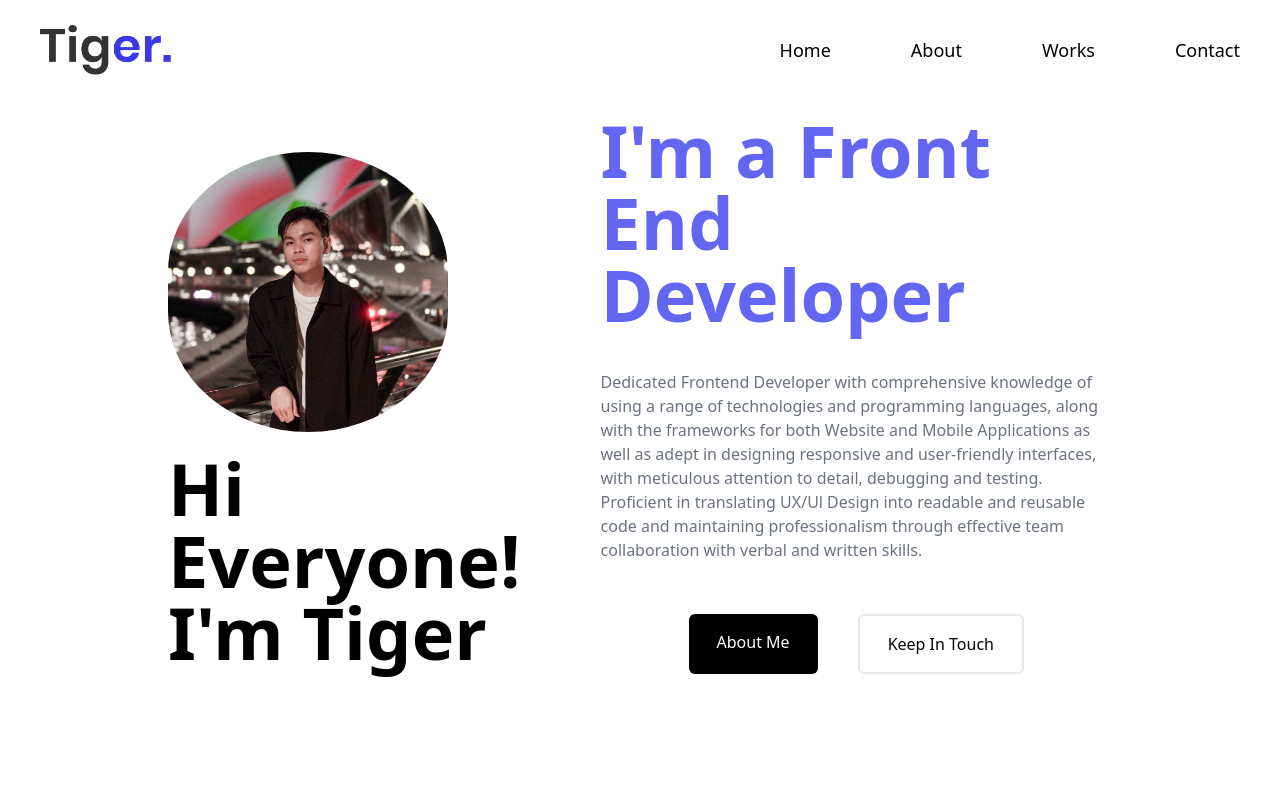
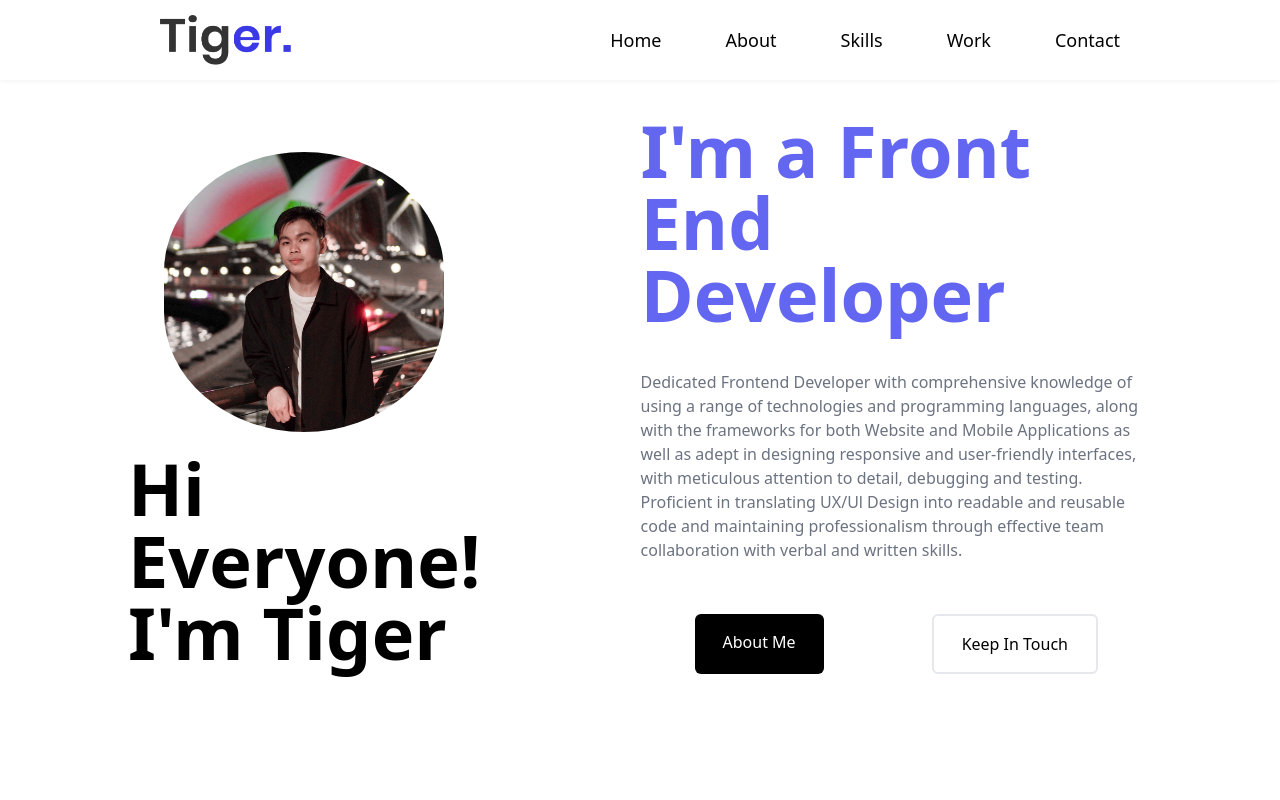
Before and after one commit to ttigerr/portfolio-project, a React (Create React App) app: page / in a window 1280 px wide. Shown: the top 800 px of the page. Built offline with nearby package versions, Linux system fonts and the light colour scheme.

Commit message:
Header style changed

```diff
--- a/src/App.css
+++ b/src/App.css
@@ -1,15 +1,12 @@
 
 * {
-  padding: 0;
-  margin: 0;
-  /* max-width: 1000; */
-  /* background-color: #121a3e; */
+  margin: auto;
   box-sizing: border-box;
 }
 
 .App {
-  margin: auto;
-  text-align: center;
+  height: 100%;
+  display: block;
 }
 
 .App-logo {
@@ -17,8 +14,30 @@
   pointer-events: none;
 }
 
-nav {
-  display: flex;
+img {
+  max-width: 100%;
+  height: auto;
+  display: block;
+}
+
+/* Header */
+header {
+  display: block;
+}
+
+.l-header {
+  width: 100%;
+  position: fixed;
+  background-color: #ffffff;
+  box-shadow: 0 1px 4px rgba(146, 161, 176, 0.15);
+ }
+
+ .l-home {
+   width: 100%;
+ }
+
+div {
+  display: block;
 }
 
 li {
@@ -29,27 +48,8 @@ li:hover {
   color: #4f46e5;
 }
 
+/* Home */
 
-@media (prefers-reduced-motion: no-preference) {
-  .App-logo {
-    animation: App-logo-spin infinite 20s linear;
-  }
-}
-
-.App-header {
-  background-color: #282c34;
-  min-height: 100vh;
-  display: flex;
-  flex-direction: column;
-  align-items: center;
-  justify-content: center;
-  font-size: calc(10px + 2vmin);
-  color: white;
-}
-
-.App-link {
-  color: #61dafb;
-}
 
 @keyframes App-logo-spin {
   from {
--- a/src/Components/About.jsx
+++ b/src/Components/About.jsx
@@ -1,11 +1,10 @@
 import React from "react";
 import graduation from "../Assets/graduation.JPG";
-import { Box } from "@mui/material";
 
 const About = () => {
   return (
-    <div name="about" id="about" className="w-full h-screen bg-[#FAFAFA] p-3">
-        <div className="max-w-screen-lg mx-auto flex flex-col justify-center w-full h-full">
+    <div name="about" id="about" className="h-screen bg-[#FAFAFA] p-3">
+        <div className="max-w-screen-lg mx-auto flex flex-col justify-center h-full">
             <div className="py-14 flex flex-col justify-center items-center ">
                 <div>
                     <div className="pb-12 pl-4">
@@ -33,7 +32,7 @@ const About = () => {
                 </div>
             </div>
             {/* Professional experience's content */}
-            <Box >
+            {/* <Box >
                 <strong className="text-2xl md:text-5xl">Professinal Experience</strong>
                 <div className='grid sm:grid-cols-2 md:grid-cols-2 gap-20 py-6'>
                     <div className='hover:scale-110 hover:bg-white duration-500'>
@@ -53,7 +52,7 @@ const About = () => {
                         </div>
                     </div>
                 </div>
-            </Box>
+            </Box> */}
         </div>
     </div>
   );
--- a/src/Components/Header.jsx
+++ b/src/Components/Header.jsx
@@ -14,13 +14,14 @@ const Header = () => {
   const handleClick = () => setNav(!nav);
 
   return (
-    <header className="">
-      <nav className='w-full fixed h-[70px] sm:h-[100px] flex justify-between px-3 sm:px-10 items-center bg-white'>
+    <header className="l-header">
+      {/* <nav className='w-full fixed h-[70px] sm:h-[100px] flex justify-between px-3 sm:px-10 items-center bg-white'></nav> */}
+      <nav className="flex items-center h-[5rem]">
         <Link to='home' smooth={true} duration={700}>
           <img src={logo} alt="logo" className="h-[30px] sm:h-[50px]" />
         </Link>
         <div>
-          <ul className='hidden md:flex gap-x-20'>
+          <ul className='hidden md:flex gap-[4rem]'>
               <li>
                 <Link to='home' smooth={true} duration={700}>
                   Home
@@ -32,8 +33,13 @@ const Header = () => {
                 </Link>
               </li>
               <li>
+                <Link to='skills' smooth={true} duration={700}>
+                  Skills
+                </Link>
+              </li>
+              <li>
                 <Link to='work' smooth={true} duration={700}>
-                  Works
+                  Work
                 </Link>
               </li>
               <li>
@@ -44,7 +50,7 @@ const Header = () => {
           </ul>
         </div>
         {/* Hamburger icon*/}
-      <div onClick={handleClick} className='md:hidden z-10'>
+      <div onClick={handleClick} className='md:hidden z-50'>
         {!nav ? <FaBars /> : <FaTimes />}
       </div>
       {/* Mobile menu once it got triggered */}
@@ -55,7 +61,7 @@ const Header = () => {
             : 'absolute top-0 left-0 w-full h-screen bg-white flex flex-col justify-center items-center'
         }
       >
-        <li className='py-6 text-3xl'>
+        <li className='py-4 text-3xl'>
           <Link onClick={handleClick} to='home' smooth={true} duration={700}>
             Home
           </Link>
--- a/src/Components/Home.jsx
+++ b/src/Components/Home.jsx
@@ -4,12 +4,12 @@ import tiger from "../Assets/tiger.jpeg";
 
 const Home = () => {
   return (
-    <div name="home" className="h-screen w-full">
-        <div className="max-w-screen-lg mx-auto flex flex-col items-center justify-center h-full px-3 md:px-10 md:space-x-20 md:flex-row">
-            {/* Left Container */}
-            <div className="text-left items-center">
-                <img src={tiger} alt="profile" className="rounded-full h-40 md:h-80 md:py-5"/>
-                <strong className="text-4xl md:text-7xl pt-3">
+    <div name="home" className="max-w-screen-lg h-screen">
+        <section className="flex flex-col items-center justify-center h-full md:space-x-[10rem] md:flex-row">
+           {/* Left Container */}
+           <div className="text-left">
+                <img src={tiger} alt="profile" className="rounded-full md:h-80 md:py-5"/>
+                <strong className="text-4xl md:text-7xl">
                     Hi Everyone! I'm Tiger
                 </strong>
             </div>
@@ -24,7 +24,7 @@ const Home = () => {
                     with meticulous attention to detail, debugging and testing. Proficient in translating UX/Ul Design into readable and reusable code and
                     maintaining professionalism through effective team collaboration with verbal and written skills.
                 </p>
-                <div className="flex flex-row justify-center space-x-10 md:space-x-10">
+                <div className="flex flex-row justify-center">
                     <Link to="about" smooth duration={500}
                             className="text-white w-fit text-md px-4 py-3 md:text-1xl md:px-7 md:py-4 md:my-3 flex text-center rounded-md bg-black cursor-pointer hover:scale-110 duration-500">
                             About Me
@@ -35,7 +35,8 @@ const Home = () => {
                     </Link>
                 </div>
             </div>
-        </div>
+        </section>
+
   </div>
   );
 };
```
